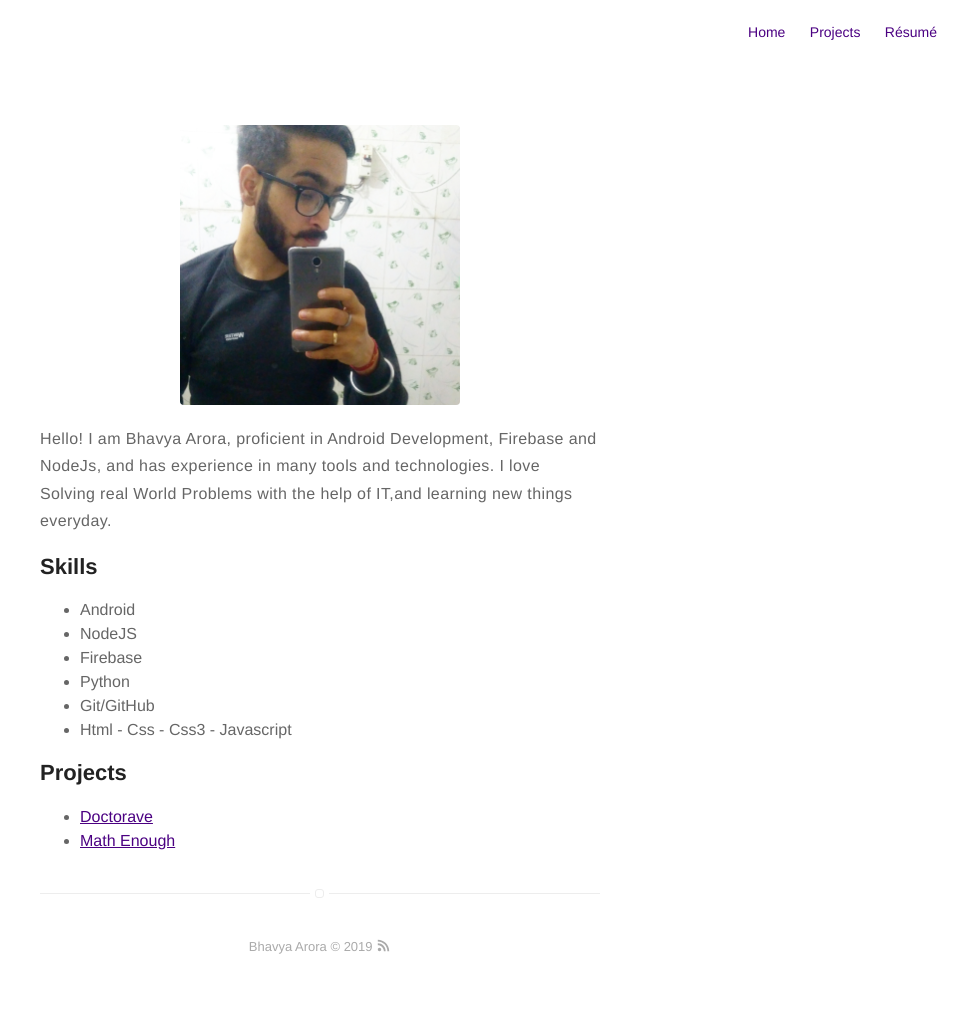
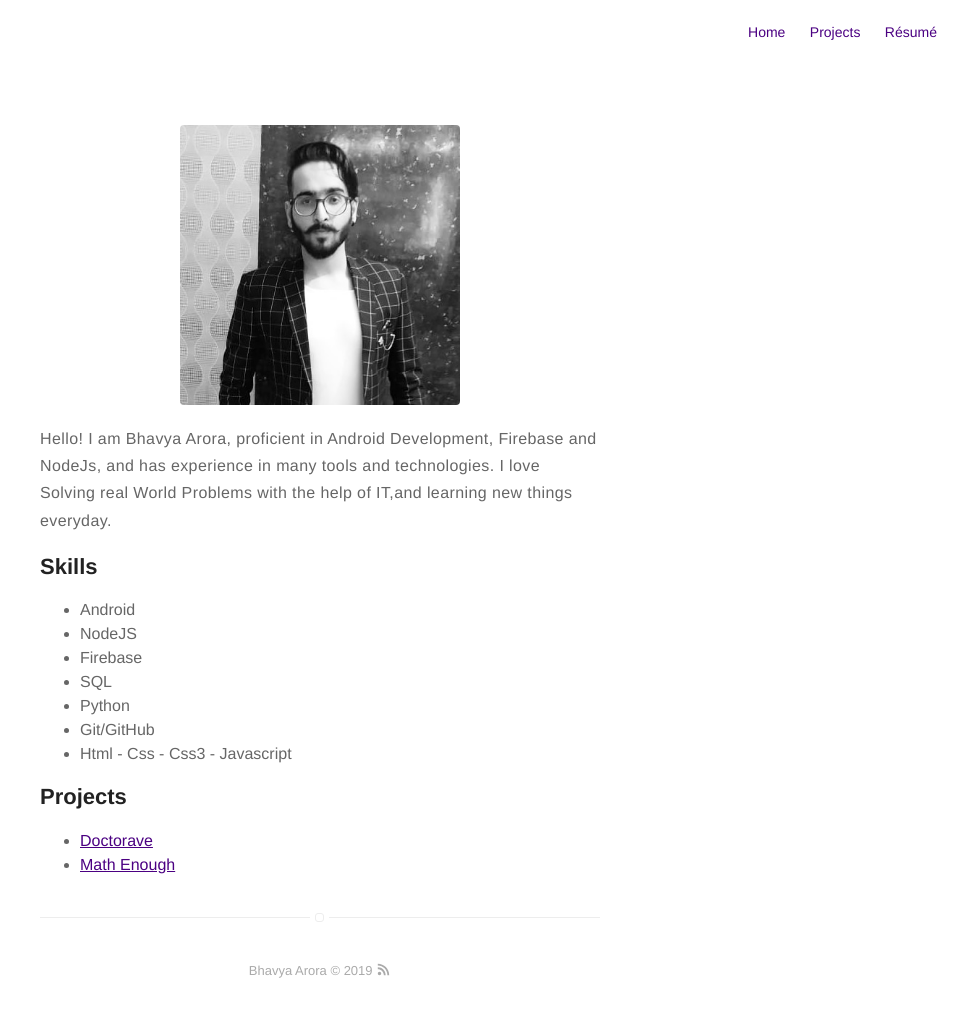
Before and after one commit to bhavya-arora/bhavya-arora.github.io, a Jekyll site: the page built from about.md, in a window 1280 px wide. Shown: the whole page, without its empty margins (320-1280 px from the left). Built offline with Jekyll 4.4.1, drawn with Linux system fonts in a browser that asks for light colours; before the commit the page ends 994 px from its top, so only the background shows below that.

Commit message:
Profile and skills updated

```diff
--- a/about.md
+++ b/about.md
@@ -14,6 +14,7 @@ World Problems with the help of IT,and learning new things everyday.</p>
 	<li>Android</li>
 	<li>NodeJS</li>
 	<li>Firebase</li>
+	<li>SQL</li>
 	<li>Python</li>
 	<li>Git/GitHub</li>
 	<li>Html - Css - Css3 - Javascript</li>
```
Also changed, not shown: assets/images/profile.jpg.
